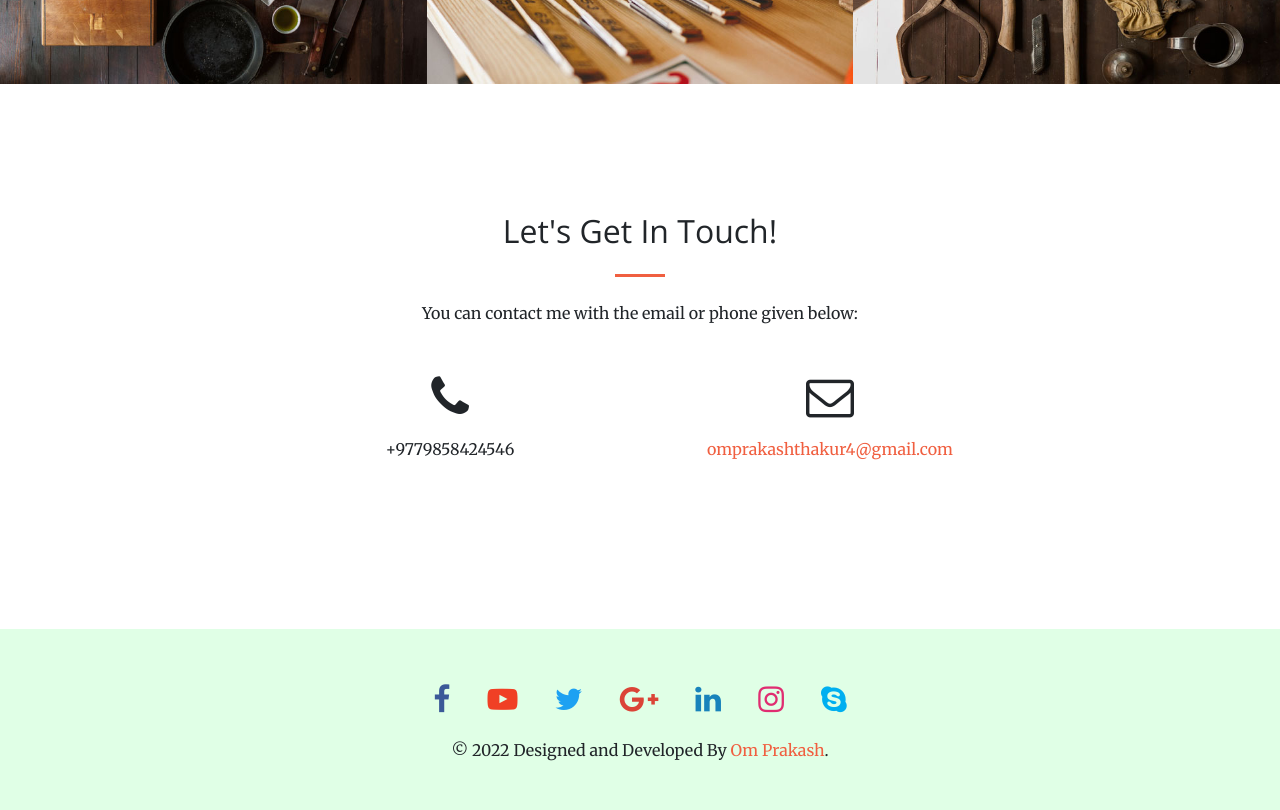
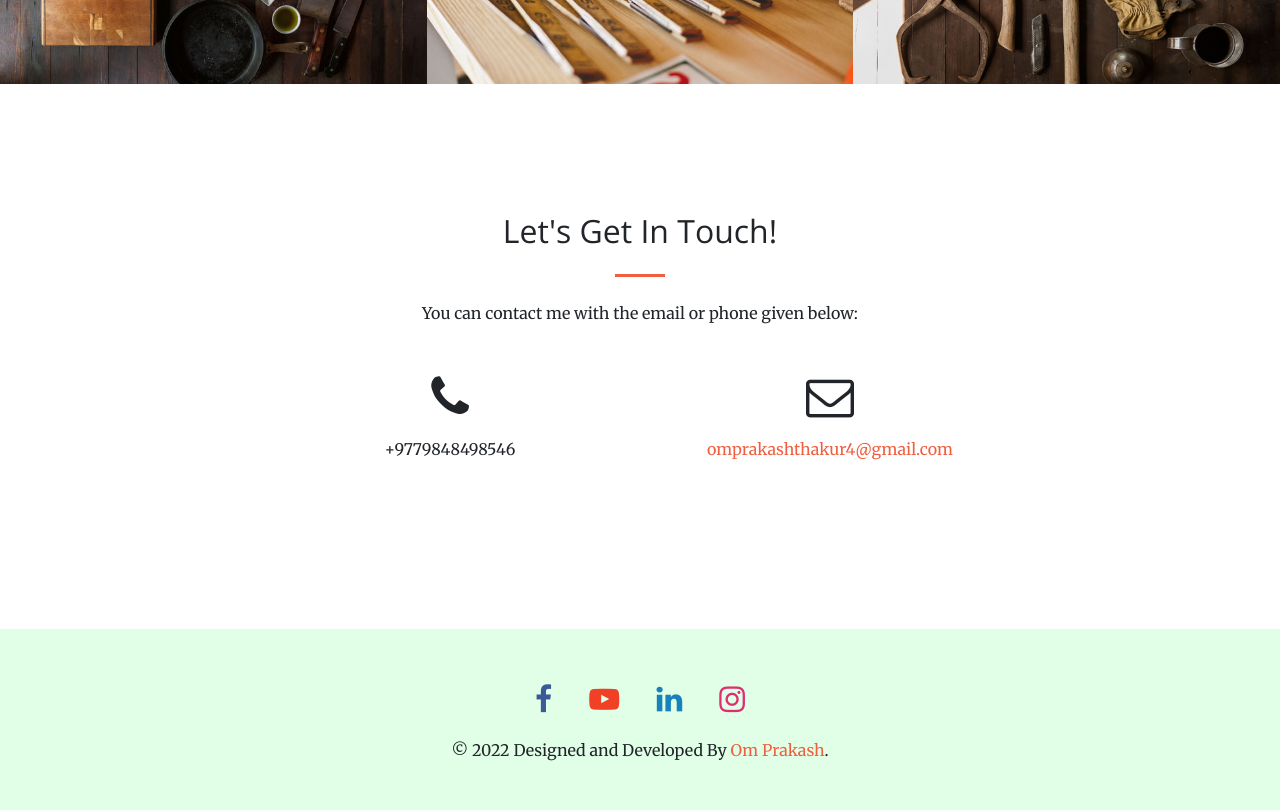
Before and after one commit to omprakashthakur/omprakashthakur.com.np, a plain HTML site: page index.html in a window 1280 px wide. Shown: the part 1625-2435 px from the top of the page. Drawn offline with nearby package versions, Linux system fonts and the light colour scheme.

Commit message:
footer changes

```diff
--- a/index.html
+++ b/index.html
@@ -196,7 +196,7 @@
         <div class="row">
           <div class="col-lg-4 ml-auto text-center">
             <i class="fa fa-phone fa-3x mb-3 sr-contact"></i>
-            <p>+9779858424546</p>
+            <p>+9779848498546</p>
           </div>
           <div class="col-lg-4 mr-auto text-center">
             <i class="fa fa-envelope-o fa-3x mb-3 sr-contact"></i>
@@ -211,13 +211,10 @@
     <!-- Footer -->
     <footer class="page-footer pt-5 mt-4 text-center">
       <ul class="social-links">
-         <li><a href="http://facebook.com/omprakash.thakur" target="_blank"><i class="fa fa-facebook fb"></i></a></li>
+         <li><a href="http://facebook.com/omthakurofficial" target="_blank"><i class="fa fa-facebook fb"></i></a></li>
          <li><a href="https://www.youtube.com/channel/UCs0BPByUh3M6B3DyZGe_s0g" target="_blank"><i class="fa fa-youtube-play yt"></i></a></li>
-         <li><a href="http://twitter.com/Thakur_OmP" target="_blank"><i class="fa fa-twitter tw"></i></a></li>
-         <li><a href="https://plus.google.com/u/0/104389529032526694927" target="_blank"><i class="fa fa-google-plus gp"></i></a></li>
-         <li><a href="https://np.linkedin.com/in/om-prakash-thakur-79768b128" target="_blank"><i class="fa fa-linkedin lk"></i></a></li>
-         <li><a href="http://instagram.com/thakur_om_" target="_blank"><i class="fa fa-instagram ig"></i></a></li>
-         <li><a href="skype:arya_thakur46?userinfo" target="_blank"><i class="fa fa-skype skp"></i></a></li>
+         <li><a href="https://np.linkedin.com/in/" target="_blank"><i class="fa fa-linkedin lk"></i></a></li>
+         <li><a href="http://instagram.com/omthakur_official" target="_blank"><i class="fa fa-instagram ig"></i></a></li>
       </ul>
       <!--Copyright-->
       <div class="footer-copyright pb-5 text-center">
```
